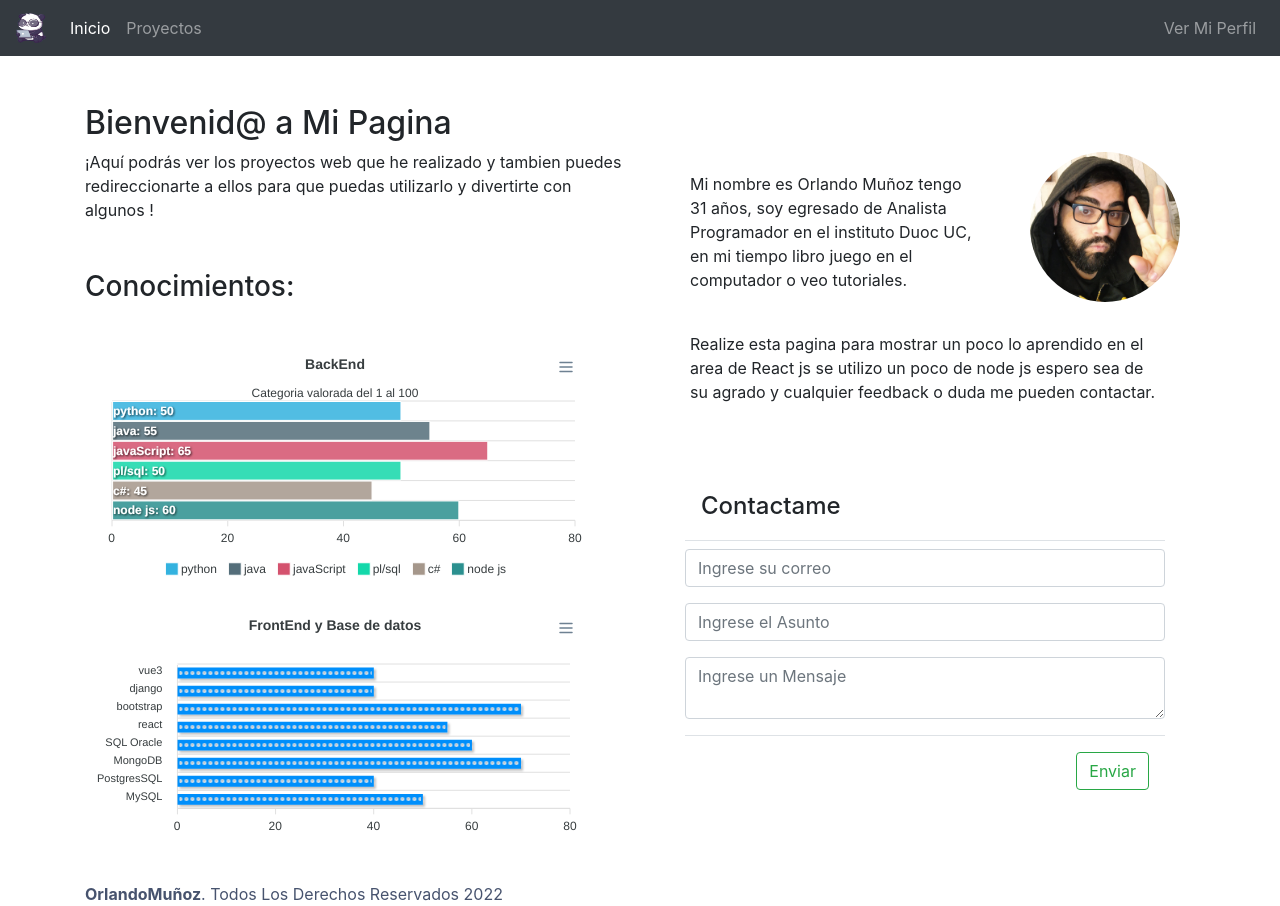
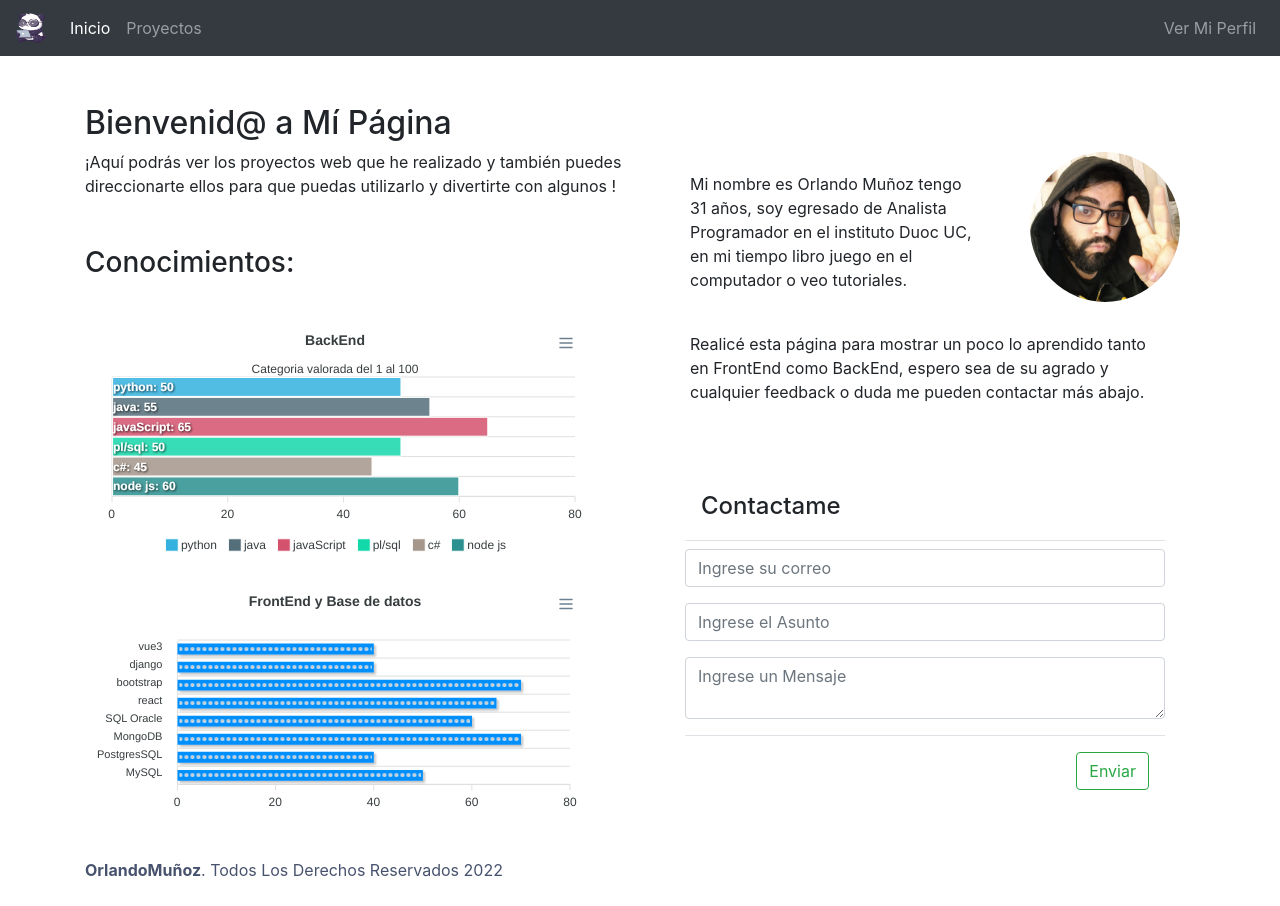
Before and after one commit to snowmun/portafolioorlando, a React (Create React App) app: page / in a window 1280 px wide. After the commit the page ends 882 px from the top, so only its background shows below. Built offline with nearby package versions, Linux system fonts and the light colour scheme.

Commit message:
dominio en package , correcciones  ortograficas

```diff
--- a/package.json
+++ b/package.json
@@ -23,7 +23,7 @@
     "yup": "^0.32.11"
   },
   "scripts": {
-    "predeploy": "npm run build",
+    "predeploy": "npm run build && echo 'ormunozportafolio.xyz' > ./build/CNAME",
     "deploy": "gh-pages -d build",
     "build": "react-scripts build",
     "test": "react-scripts test",
--- a/src/component/home/Bienvenido.js
+++ b/src/component/home/Bienvenido.js
@@ -3,8 +3,8 @@ import React from 'react';
 const Bienvenido = () => {
   return (
     <div>
-        <h2>Bienvenid@ a Mi Pagina</h2>
-        <p>¡Aquí podrás ver los proyectos web que he realizado  y  tambien puedes redireccionarte a ellos para
+        <h2>Bienvenid@ a Mí Página</h2>
+        <p>¡Aquí podrás ver los proyectos web que he realizado y también puedes direccionarte ellos para
             que puedas utilizarlo y divertirte con algunos !
         </p>
 
--- a/src/component/home/Grafico.js
+++ b/src/component/home/Grafico.js
@@ -92,7 +92,7 @@ export const GraficoFront=()=>{
            series={[
             {
                 name:'conocimientos',
-                data: [40,40,70,55,60,70,40,50]
+                data: [40,40,70,65,60,70,40,50]
               }
           ]}
           options= {{
--- a/src/component/home/Presentacion.js
+++ b/src/component/home/Presentacion.js
@@ -23,8 +23,8 @@ const Presentacion = () => {
                                 <div className="card-body">
 
                                     <p className="card-text">
-                                    Realize esta pagina para mostrar un poco  lo aprendido en el area de React js se utilizo un poco de node js espero sea de su agrado y cualquier feedback o duda
-                                    me pueden contactar.
+                                    Realicé esta página para mostrar un poco lo aprendido tanto en FrontEnd como BackEnd, espero sea de su agrado y
+                                    cualquier feedback o duda me pueden contactar más abajo.
                                     </p>
                                 </div>
                             </div>
--- a/src/pages/AccountPage.js
+++ b/src/pages/AccountPage.js
@@ -6,6 +6,7 @@ import useAuth from '../component/auth/useAuth';
 import EditarUsuario from '../component/account/EditarUsuario';
 import EditarImagen from '../component/account/EditarImagen';
 import useModal from '../hooks/useModal';
+import YoAccount from  '../img/yoAccount.jpg';
 
 const AccountPage =()=> {
 
@@ -21,10 +22,12 @@ const AccountPage =()=> {
       <Container>
         <Row>
           <Col xs={12} className="text-center mt-4">
-            <div>
+            <div >
              {/* onClick={openCambiarImageModal} */}
-              <img id="YoAccount"  className="img-fluid rounded-start" alt="foto mia" src='/img/yoAccount.jpg' />
+
+                <img id="YoAccount" className="img-fluid rounded-start"  alt="foto mia" src={YoAccount} />
             </div>
+
           </Col>
           <Col>
             <Card style={{ maxWidth: '360px' }} className="mx-auto p-4 mt-2">
```
